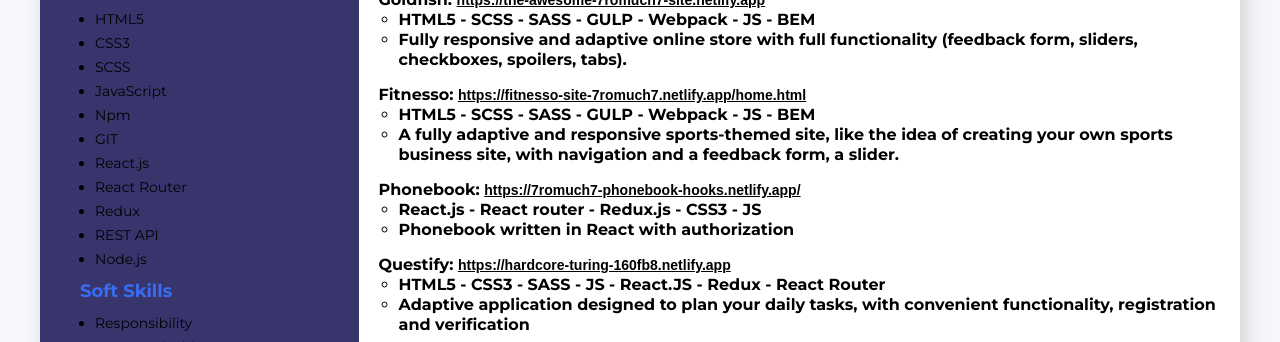
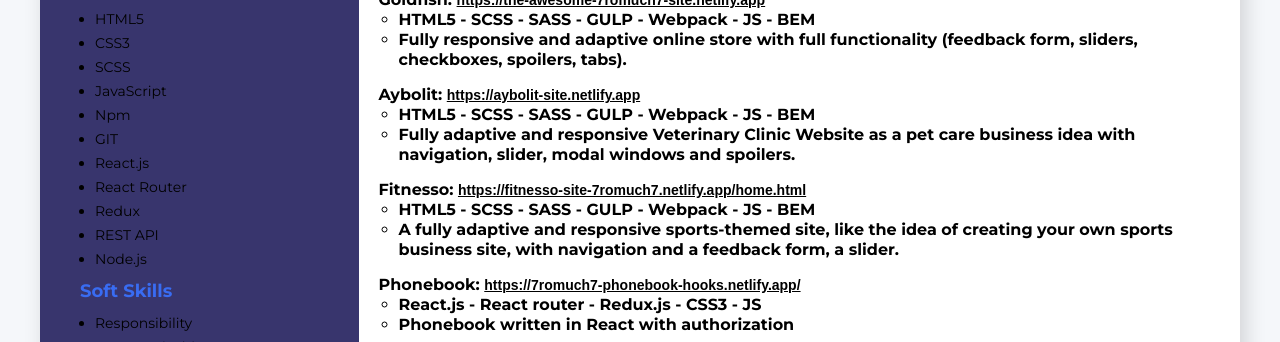
Before and after one commit to 7Romuch7/Resume, a plain HTML site: page index.html in a window 1280 px wide. Shown: the part 455-797 px from the top of the page. Drawn offline with Linux system fonts and the light colour scheme.

Commit message:
Add item

```diff
--- a/index.html
+++ b/index.html
@@ -174,7 +174,17 @@
                         <li class="project-title">Fully responsive and adaptive online store with full functionality (feedback form, sliders, checkboxes, spoilers, tabs).</li>
                     </ul>
                 </ul>
-
+                <ul class="projects-items">
+                    <li class="project-title">Aybolit:
+                        <a class="projects-link info-project"
+                            href="https://aybolit-site.netlify.app">https://aybolit-site.netlify.app</a>
+                    </li>
+                    <ul class="project-link">
+                        <li class="project-title">HTML5 - SCSS - SASS - GULP - Webpack - JS - BEM</li>
+                        <li class="project-title">Fully adaptive and responsive Veterinary Clinic Website as a pet care business idea with navigation, slider, modal
+                        windows and spoilers.</li>
+                    </ul>
+                </ul>
                 <ul class="projects-items">
                     <li class="project-title">Fitnesso:
                         <a class="projects-link info-project"
```
